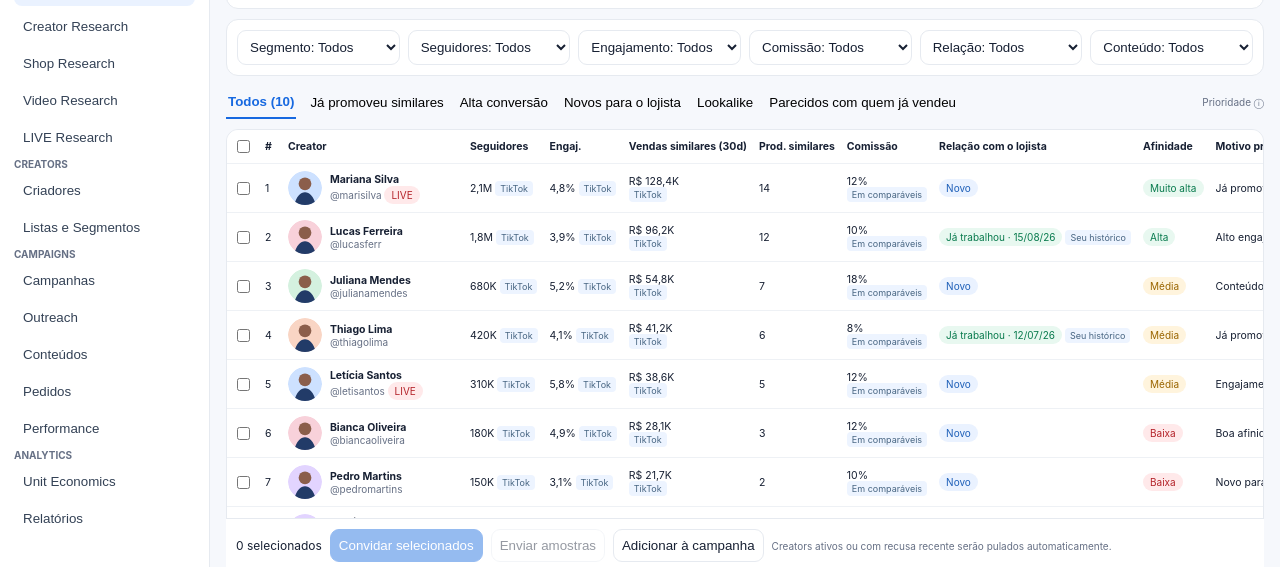
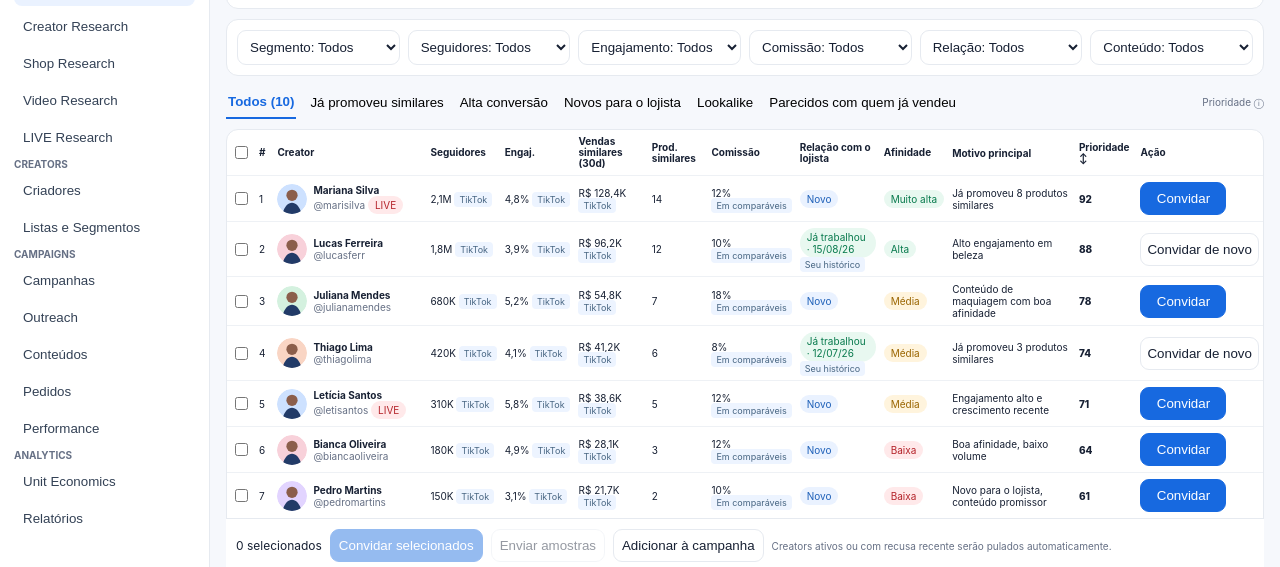
Before and after one commit to dbdanielbaracho/COMMERCE-OS, a website: page prototype/creator-shortlist/index.html in a window 1280 px wide. Shown: the part 228-795 px from the top of the page. Drawn offline with Linux system fonts and the light colour scheme.

Commit message:
style: compact Creator Shortlist table to fit 1536px

```diff
--- a/prototype/creator-shortlist/index.html
+++ b/prototype/creator-shortlist/index.html
@@ -14,8 +14,8 @@ main{min-width:0}.top{height:58px;background:#fff;border-bottom:1px solid var(--
 .kpis{display:flex;gap:24px;flex-wrap:wrap}.kpis b{font-size:18px}.sub{color:var(--m);font-size:10px}.badge{display:inline-flex;align-items:center;gap:4px;border-radius:999px;padding:3px 7px;font-size:10px}.green{background:#e8f8f0;color:#087a4d}.red{background:#ffe9ea;color:#b4232a}.amber{background:#fff4dd;color:#9a6500}.blue{background:#eaf2ff;color:#1d5fb8}
 .filters{padding:10px;display:grid;grid-template-columns:repeat(6,minmax(110px,1fr));gap:8px;margin-top:10px}
 .tabs{display:flex;gap:12px;align-items:center;padding:10px 0;overflow-x:auto}.tab{border:0;background:transparent;padding:8px 2px;cursor:pointer;white-space:nowrap}.tab.on{color:var(--b);border-bottom:2px solid var(--b);font-weight:700}
-.tablebox{overflow-x:auto}.tablebox table{width:100%;border-collapse:collapse;font-size:10.5px}.tablebox th,.tablebox td{padding:7px 6px;border-bottom:1px solid #eef1f5;text-align:left;vertical-align:middle;white-space:nowrap}.creator{display:flex;align-items:center;gap:8px;min-width:170px}
-.av{width:34px;height:34px;border-radius:50%;display:block}.spark{width:58px;height:18px}.priority{font-weight:800}.act{min-width:105px}.wait{background:#fff0f0;color:#b4232a;border-color:#ffc6c9}.campaign{background:#eef5ff;color:#1957a6}
+.tablebox{overflow-x:auto}.tablebox table{width:100%;border-collapse:collapse;font-size:10px}.tablebox th,.tablebox td{padding:6px 4px;border-bottom:1px solid #eef1f5;text-align:left;vertical-align:middle;white-space:nowrap}.tablebox th{white-space:normal;line-height:1.1}.tablebox th:nth-child(9),.tablebox td:nth-child(9){white-space:normal;max-width:118px}.tablebox th:nth-child(11),.tablebox td:nth-child(11){white-space:normal;min-width:120px;max-width:145px;line-height:1.2}.creator{display:flex;align-items:center;gap:6px;min-width:145px}
+.av{width:30px;height:30px;border-radius:50%;display:block}.spark{width:58px;height:18px}.priority{font-weight:800}.act{min-width:86px;padding-left:6px;padding-right:6px}.wait{background:#fff0f0;color:#b4232a;border-color:#ffc6c9}.campaign{background:#eef5ff;color:#1957a6}
 .bulk{position:sticky;bottom:0;background:#fff;border-top:1px solid var(--l);padding:10px;display:flex;gap:8px;align-items:center;z-index:5}
 .drawer{position:fixed;right:-390px;top:0;width:390px;height:100vh;background:#fff;border-left:1px solid var(--l);z-index:30;transition:right .2s;overflow:auto}.drawer.open{right:0}.drawer .pad{padding:16px}.drawerTabs{display:flex;gap:12px;border-bottom:1px solid var(--l);padding:0 16px}.drawerTabs button{border:0;background:transparent;padding:10px 0;cursor:pointer}.drawerTabs .on{color:var(--b);border-bottom:2px solid var(--b)}.metricGrid{display:grid;grid-template-columns:repeat(3,1fr);gap:8px}.metric{padding:10px;border:1px solid var(--l);border-radius:10px}.reason{padding:8px 0;border-bottom:1px solid #f0f2f5}.source{font-size:9px;color:#476582;background:#edf4ff;padding:2px 5px;border-radius:4px}.toast{position:fixed;bottom:70px;left:50%;transform:translateX(-50%);background:#111827;color:white;padding:9px 12px;border-radius:8px;display:none;z-index:90}
 @media(max-width:1200px){.app{grid-template-columns:180px minmax(0,1fr)}.filters{grid-template-columns:repeat(3,1fr)}}
```
